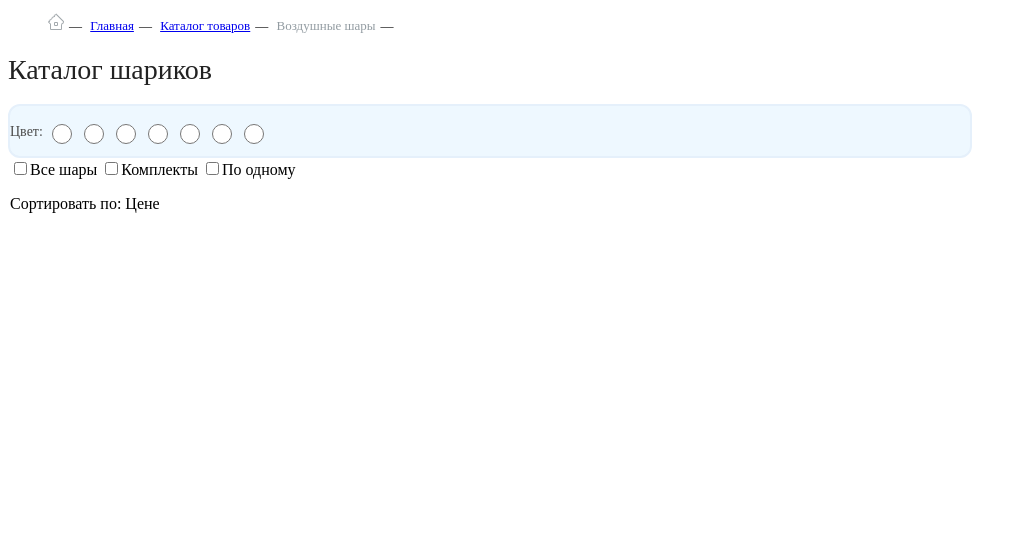
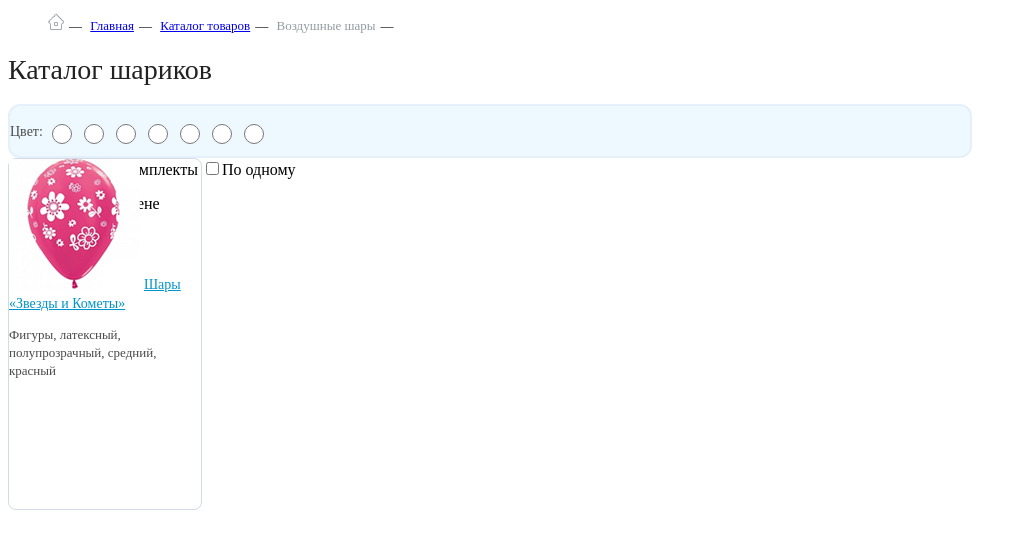
Before and after one commit to ViktoriaMaryenko/diol, a plain HTML site: page Диол ТЗ до 05.07/index.html in a window 1280 px wide. Shown: the whole page, without its empty margins (0-1027 px from the left). Drawn offline with Linux system fonts and the light colour scheme.

Commit message:
Add files via upload

```diff
--- a/Диол ТЗ до 05.07/css/style.css
+++ b/Диол ТЗ до 05.07/css/style.css
@@ -98,3 +98,30 @@ h1 {
  .sphere:hover {
 	border: 2px solid #ff4343;
 }
+
+
+/*Продукты товаров*/
+
+.product__element {
+width: 192px;
+height: 350px;
+border: 1px solid #d0dbe6;
+border-radius: 8px;
+}
+
+.product__name {
+	color: #0093ca;
+	font-family: "Neo Sans Pro";
+	font-size: 14px;
+	font-weight: 400;
+	line-height: 18px;
+	text-decoration: underline;
+}
+
+.product__description {
+color: #494949;
+font-family: "Neo Sans Pro";
+font-size: 13px;
+font-weight: 400;
+line-height: 18px;
+}
--- a/Диол ТЗ до 05.07/index.html
+++ b/Диол ТЗ до 05.07/index.html
@@ -33,5 +33,15 @@
 			<p>Сортировать по:   Цене</p>
 		</div>
 	</div>
+
+	<!-- Список товаров-->
+	<div class="product__list">
+		<div class="product__element">
+			<img src="./img/pink_ball.png">
+			<a class="product__name" href="#">Шары «Звезды и Кометы»</a>
+			<p class="product__description">Фигуры, латексный, полупрозрачный, средний, красный</p>
+			<span></span>
+		</div>
+	</div>
 </body>
 </html>
```
